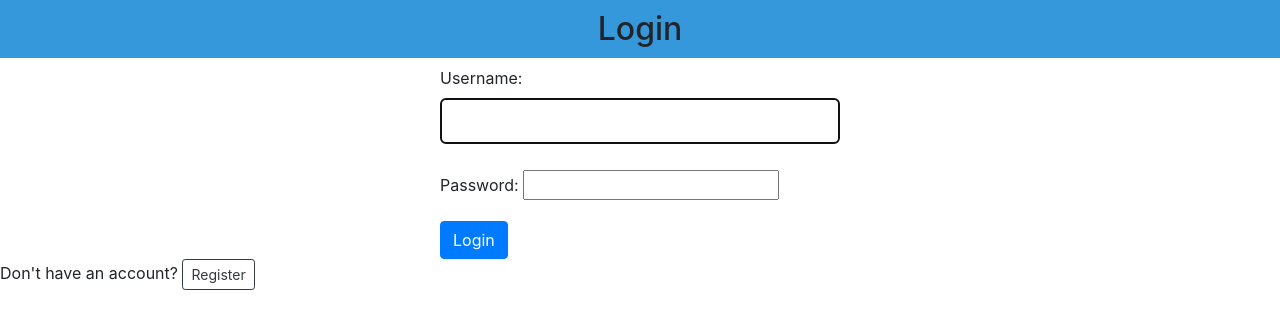
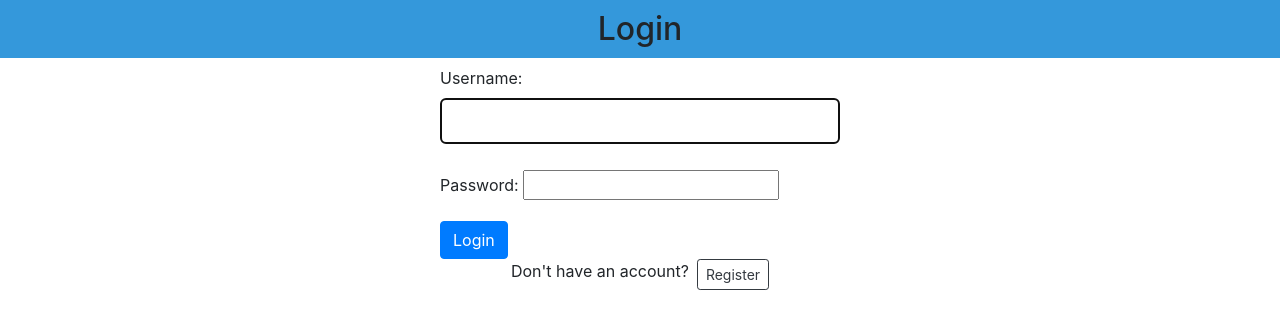
Before and after one commit to PeterOsoo/expense-tracker-cg, a Django app: page /login/ in a window 1280 px wide. Shown: the part 67-396 px from the top of the page. Run offline with Django 4.2, Linux system fonts and the light colour scheme; some libraries are stand-ins or nearby versions.

Commit message:
login template changes

```diff
--- a/tracker/templates/registration/login.html
+++ b/tracker/templates/registration/login.html
@@ -10,9 +10,9 @@
 	</div>
 	<button type="submit" class="btn btn-primary">Login</button>
 </form>
-<p>
+<p class="d-flex justify-content-center">
 	Don't have an account?
-	<a href="{% url 'register' %}" class="btn btn-outline-dark btn-sm"
+	<a href="{% url 'register' %}" class="btn btn-outline-dark btn-sm ml-2"
 		>Register
 	</a>
 </p>
```
